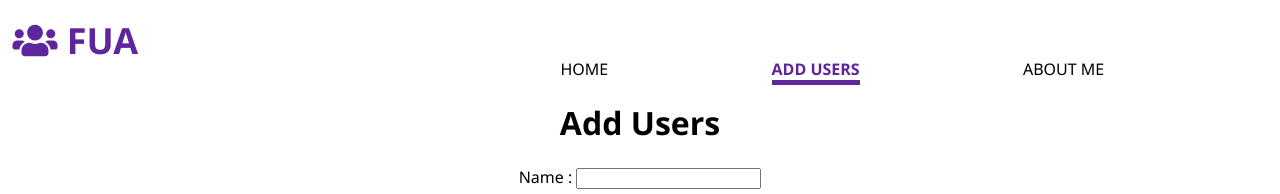
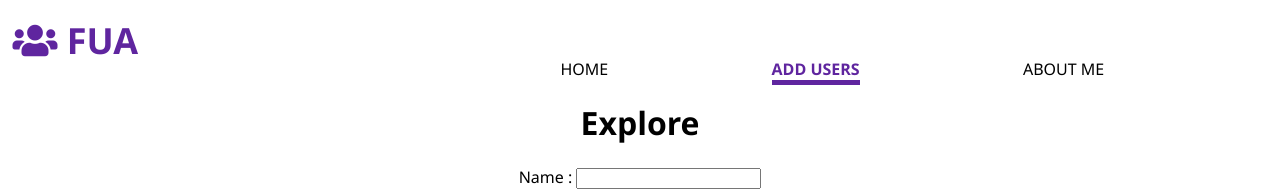
Before and after one commit to vvvk-gh/fakeUsersApi, a website: page src/public/adduser.html in a window 1280 px wide. Shown: the top 194 px of the page. Drawn offline with nearby package versions, Linux system fonts and the light colour scheme; no server answers.

Commit message:
clean code

```diff
--- a/src/db/db.js
+++ b/src/db/db.js
@@ -12,8 +12,8 @@
     const client = await MongoClient.connect(url);
     const fakeusersDb = client.db(dbName);
     fakeUsers = fakeusersDb.collection('fakeUsers');
-    console.log(fakeUsers.namespace);
-    console.log(`DB and collection Created`);
+    // console.log(fakeUsers.namespace);
+    // console.log(`DB and collection Created`);
     return fakeUsers
   }
   catch(E){
--- a/src/public/adduser.html
+++ b/src/public/adduser.html
@@ -22,7 +22,7 @@
         </nav>
     </header>
     <div id="addUserform" style="text-align: center;">
-        <h1>Add Users</h1>
+        <h1>Explore</h1>
         <label for="name">Name :
             <input type="text" name="name" id="name">
         </label>
--- a/src/public/assets/js/script.js
+++ b/src/public/assets/js/script.js
@@ -1,6 +1,5 @@
 $(document).ready(()=>{
 
-    // console.log('Document loaded');
     function getUsers() {
         $.get('/api/users' , (users)=>{
             console.log(users)
@@ -23,7 +22,6 @@
     getUsers();
 
     $('#submit').click(()=>{
-        // console.log(`button clicked`);
 
     let name = $('#name').val()
     let age = $('#age').val()
@@ -43,7 +41,4 @@
 
 });
 
-
-
-
 });
```
Also changed, not shown: src/public/about.html (+1 -1 lines), src/public/assets/css/style.css (+0 -36 lines), src/routes/users.js (+0 -8 lines), readme.md.
